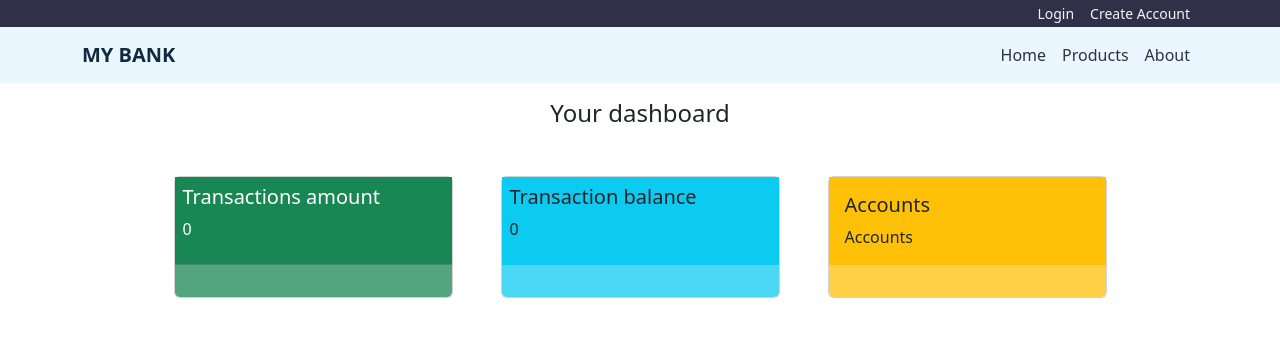
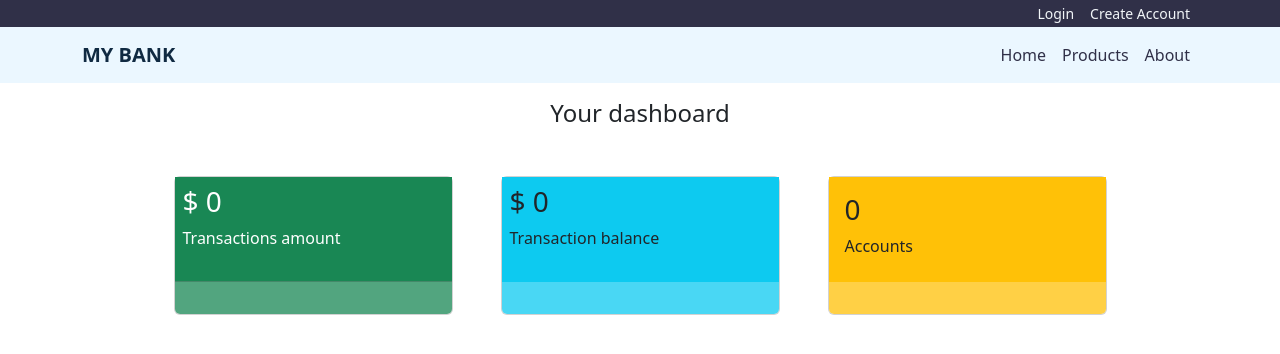
Before and after one commit to zuleidyyaruro/banking-app-client, an Angular app: page /dashboard in a window 1280 px wide. Shown: the top 354 px of the page. Built offline with nearby package versions, Linux system fonts and the light colour scheme; no server answers; sample sign-in values are in the browser's storage.

Commit message:
feat: :sparkles: dashboard ok

```diff
--- a/src/app/banking/pages/dashboard/dashboard.component.html
+++ b/src/app/banking/pages/dashboard/dashboard.component.html
@@ -3,24 +3,24 @@
 <div class="container mt-5 d-flex justify-content-center gap-5">
   <div class="card col-lg-3">
     <div class="card-body bg-success p-2 text-white">
-      <h5 class="card-title">Transactions amount</h5>
-      <p class="card-text">{{ transactionAmount }}</p>
+      <h3 class="card-text">$ {{ transactionAmount | number }}</h3>
+      <p class="card-title">Transactions amount</p>
     </div>
     <div class="card-footer bg-success p-2 text-white bg-opacity-75 p-3"></div>
   </div>
 
   <div class="card col-lg-3">
     <div class="card-body p-2 bg-info">
-      <h5 class="card-title">Transaction balance</h5>
-      <p class="card-text">{{ transactionBalance }}</p>
+      <h3 class="card-text">$ {{ transactionBalance | number }}</h3>
+      <p class="card-title">Transaction balance</p>
     </div>
     <div class="card-footer bg-info bg-opacity-75 border-0 p-3"></div>
   </div>
 
   <div class="card col-lg-3">
     <div class="card-body bg-warning">
-      <h5 class="card-title">Accounts</h5>
-      <p class="card-text">Accounts</p>
+      <h3 class="card-text">{{ dataProfile.accounts?.length || 0 }}</h3>
+      <p class="card-title">Accounts</p>
     </div>
     <div class="card-footer bg-warning bg-opacity-75 border-0 p-3"></div>
   </div>
--- a/src/app/banking/pages/dashboard/dashboard.component.ts
+++ b/src/app/banking/pages/dashboard/dashboard.component.ts
@@ -3,11 +3,12 @@
 import { ProfileBehaviorService } from '../../../shared/services/profile-behavior.service';
 import { TransactionsService } from '../../services/transactions.service';
 import { Transaction } from '../../interfaces/transaction.interface';
+import { CommonModule } from '@angular/common';
 
 @Component({
   selector: 'app-dashboard',
   standalone: true,
-  imports: [],
+  imports: [CommonModule],
   templateUrl: './dashboard.component.html',
   styleUrl: './dashboard.component.css',
 })
--- a/src/app/banking/pages/profile/profile.component.html
+++ b/src/app/banking/pages/profile/profile.component.html
@@ -1,3 +1,4 @@
+<h4 class="text-center mt-3">Your profile</h4>
 <div
   class="container h-75 d-flex justify-content-center align-items-center mt-3"
 >
```
